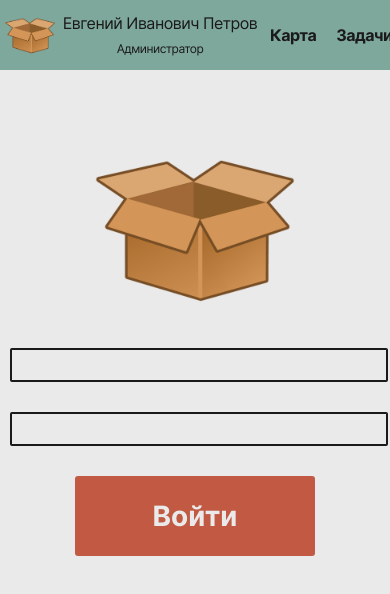
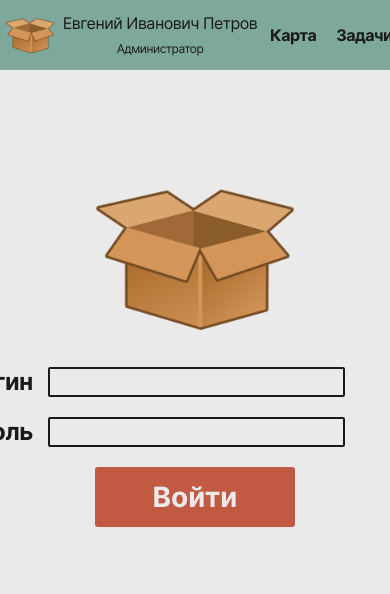
Before and after one commit to SLinartS/WHoPPubliC_client, a React (Create React App) app: page /login in a window 390 px wide. Shown: the top 594 px of the page. Built offline with nearby package versions, Linux system fonts and the light colour scheme.

Commit message:
add an adaptive design to the login page

```diff
--- a/src/styles/scss/pages/login.scss
+++ b/src/styles/scss/pages/login.scss
@@ -51,5 +51,31 @@
     border: none;
     border-radius: 0.3rem;
   }
+}
 
+
+@media (max-width: 700px) {
+	.login {
+    &__inputs-block {
+      margin: 1rem 10rem 2rem 0;
+      width: 40rem;
+      row-gap: 2rem;
+    }
+
+    &__label {
+      font-size: 2.4rem;
+      margin: 0 1.5rem 0 0;
+    }
+
+    &__input {
+      height: 2.4rem;
+      font-size: 1.6rem;
+    }
+
+    &__button {
+      height: 6rem;
+      width: 20rem;
+      font-size: 2.8rem;
+    }
+	}
 }
--- a/src/styles/style.css
+++ b/src/styles/style.css
@@ -539,3 +539,24 @@ a:active {
   border: none;
   border-radius: 0.3rem;
 }
+
+@media (max-width: 700px) {
+  .login__inputs-block {
+    margin: 1rem 10rem 2rem 0;
+    width: 40rem;
+    row-gap: 2rem;
+  }
+  .login__label {
+    font-size: 2.4rem;
+    margin: 0 1.5rem 0 0;
+  }
+  .login__input {
+    height: 2.4rem;
+    font-size: 1.6rem;
+  }
+  .login__button {
+    height: 6rem;
+    width: 20rem;
+    font-size: 2.8rem;
+  }
+}
```
